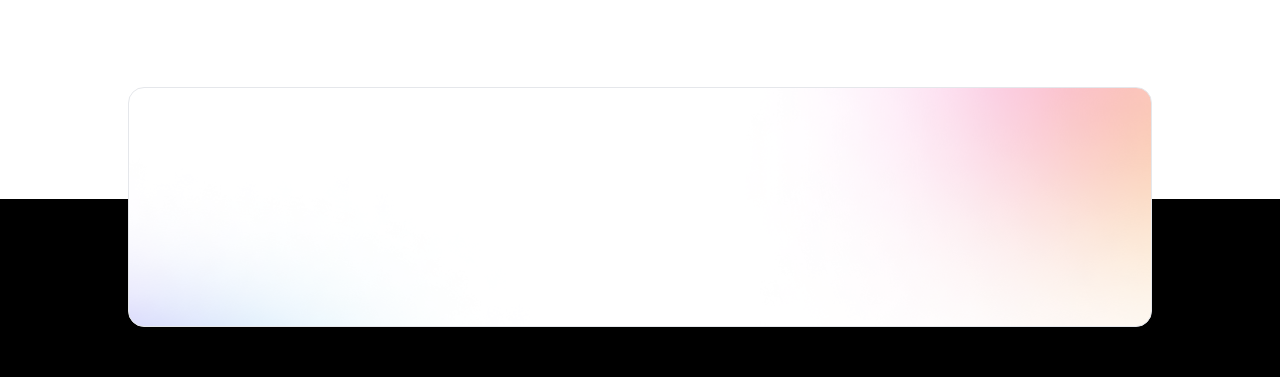
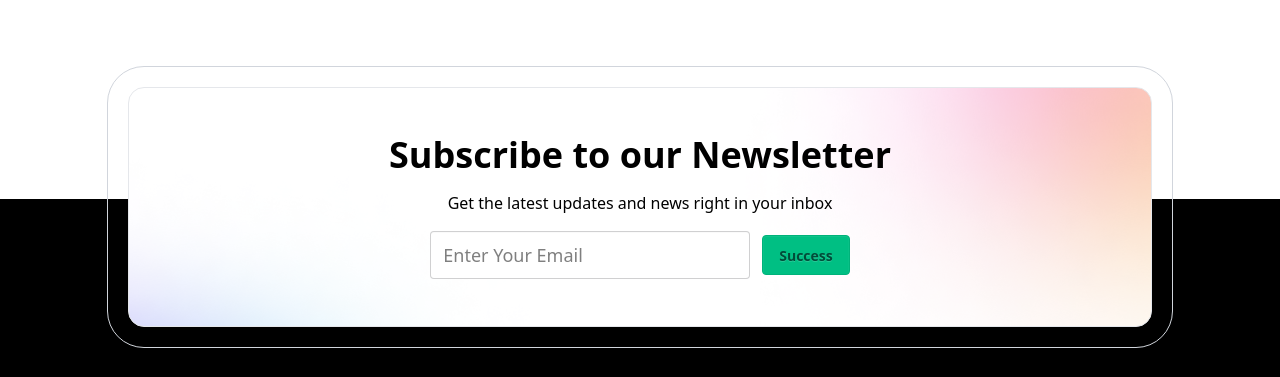
Before and after one commit to sourovroy999/select-dream-eleven-IPL, a React (Vite) app: page / in a window 1280 px wide. Shown: the part 3755-4132 px from the top of the page. Built offline with nearby package versions, Linux system fonts and the light colour scheme.

Commit message:
newsletter content full

```diff
--- a/src/Components/Footer/Footer.jsx
+++ b/src/Components/Footer/Footer.jsx
@@ -9,7 +9,16 @@ const Footer = () => {
 
             <div className='bg-black text-white h-[790px] mt-50 pt-36  max-w-screen mx-auto relative'>
 
-            <div className='border rounded-2xl border-gray-200 w-5xl bg-white bgImage h-60 mx-auto  -mt-64 z-20'>
+            <div className='border rounded-2xl text-black border-gray-200 outline outline-gray-300 outline-offset-[20px] w-5xl bg-white bgImage h-60 mx-auto content-center text-center -mt-64 space-y-4 z-20'>
+
+                <h1 className='font-bold text-4xl'>Subscribe to our Newsletter</h1>
+                <p>Get the latest updates and news right in your inbox</p>
+
+                <div className='flex gap-3 items-center justify-center'>
+                <input type="text" placeholder="Enter Your Email" class="input input-lg" />
+                <button class="btn btn-active btn-success">Success</button>
+                </div>
+
 
 </div>
 
```
